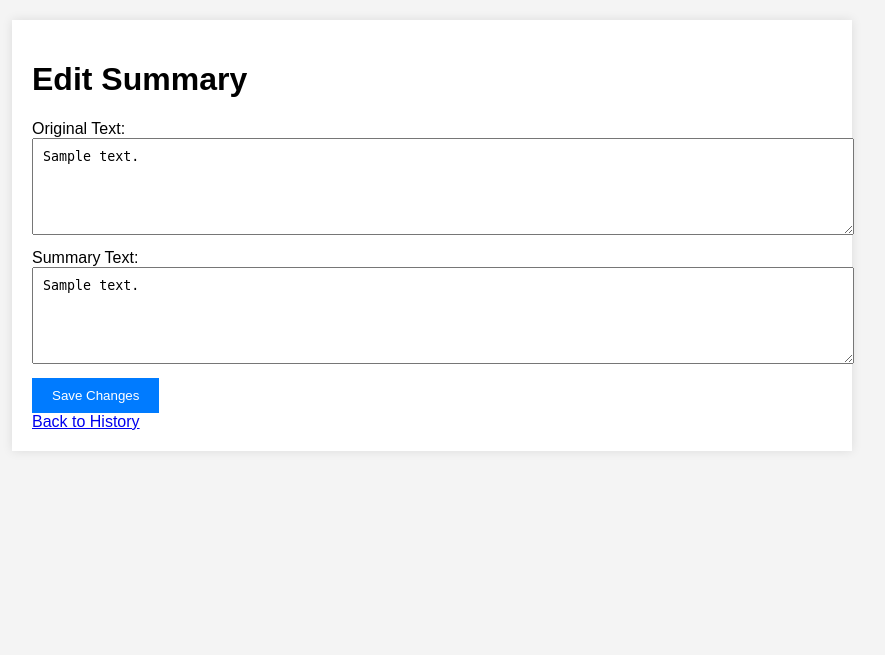
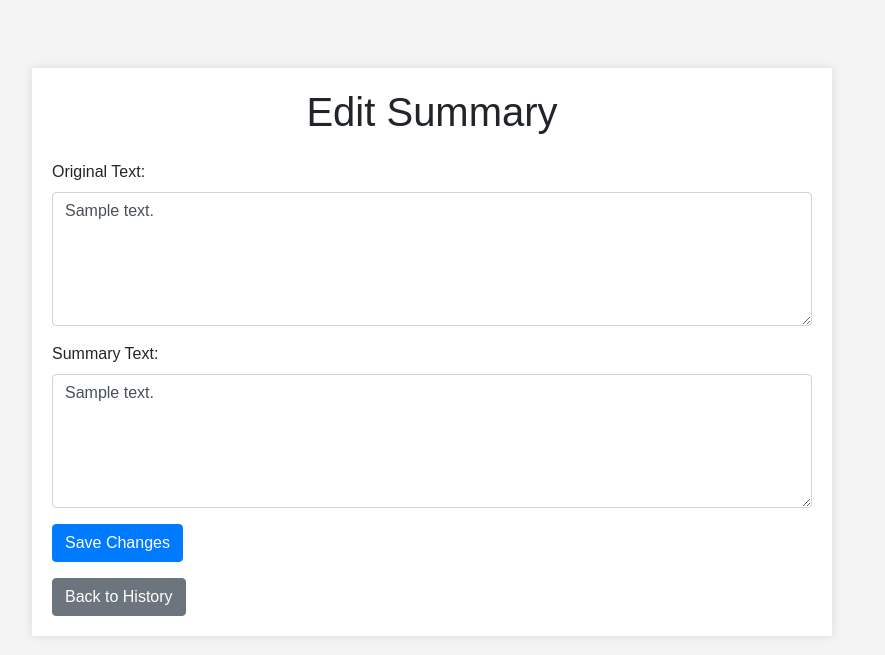
Before and after one commit to Symphatic/AIBDS, a Flask app: page /edit_summary/1 in a window 1280 px wide. Shown: the top 655 px of the page, without its empty margins (208-1093 px from the left). Run offline with Flask 3, Linux system fonts and the light colour scheme; a user stored in the database is signed in; tables that the repository leaves empty hold one stand-in row (values such as "Sample post"); some libraries are stand-ins or nearby versions.

Commit message:
Update edit_summary.html

```diff
--- a/templates/edit_summary.html
+++ b/templates/edit_summary.html
@@ -4,19 +4,30 @@
     <meta charset="UTF-8">
     <meta name="viewport" content="width=device-width, initial-scale=1.0">
     <title>Edit Summary</title>
+    <!-- Bootstrap CSS -->
+    <link href="https://stackpath.bootstrapcdn.com/bootstrap/4.5.2/css/bootstrap.min.css" rel="stylesheet">
     <link rel="stylesheet" href="{{ url_for('static', filename='style.css') }}">
 </head>
 <body>
-    <div class="container">
-        <h1>Edit Summary</h1>
-        <form action="/edit_summary/{{ summary.id }}" method="POST">
-            <label for="original_text">Original Text:</label>
-            <textarea name="original_text" rows="5">{{ summary.original_text }}</textarea>
-            <label for="summary_text">Summary Text:</label>
-            <textarea name="summary_text" rows="5">{{ summary.summary_text }}</textarea>
-            <button type="submit">Save Changes</button>
+    <div class="container mt-5">
+        <h1 class="text-center">Edit Summary</h1>
+        <form action="/edit_summary/{{ summary.id }}" method="POST" class="mt-4">
+            <div class="form-group">
+                <label for="original_text">Original Text:</label>
+                <textarea name="original_text" rows="5" class="form-control">{{ summary.original_text }}</textarea>
+            </div>
+            <div class="form-group">
+                <label for="summary_text">Summary Text:</label>
+                <textarea name="summary_text" rows="5" class="form-control">{{ summary.summary_text }}</textarea>
+            </div>
+            <button type="submit" class="btn btn-primary">Save Changes</button>
         </form>
-        <a href="{{ url_for('history') }}">Back to History</a>
+        <a href="{{ url_for('history') }}" class="btn btn-secondary mt-3">Back to History</a>
     </div>
+
+    <!-- Bootstrap JS and dependencies (optional but recommended) -->
+    <script src="https://code.jquery.com/jquery-3.5.1.slim.min.js"></script>
+    <script src="https://cdn.jsdelivr.net/npm/@popperjs/core@2.9.2/dist/umd/popper.min.js"></script>
+    <script src="https://stackpath.bootstrapcdn.com/bootstrap/4.5.2/js/bootstrap.min.js"></script>
 </body>
 </html>
```
